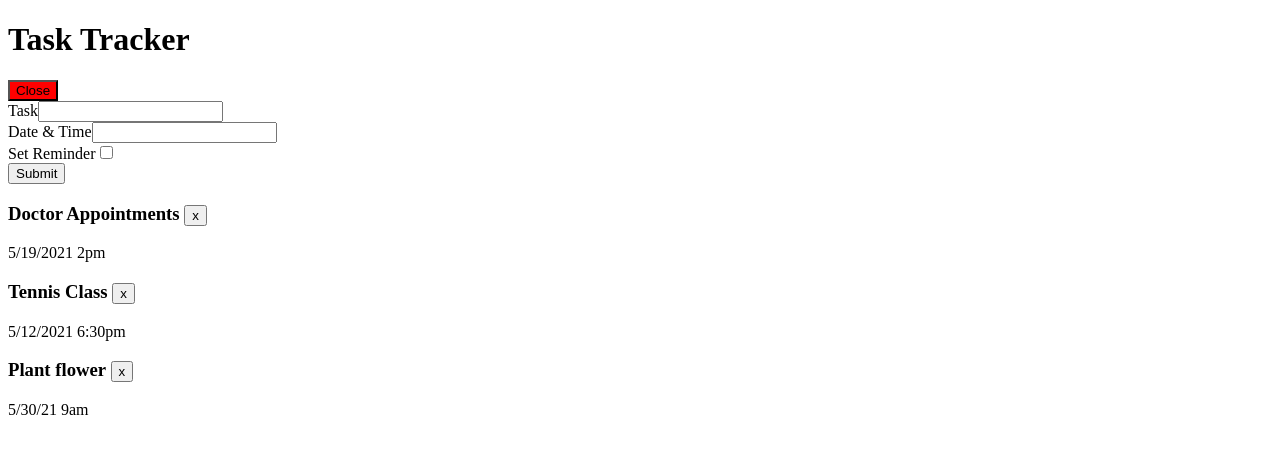
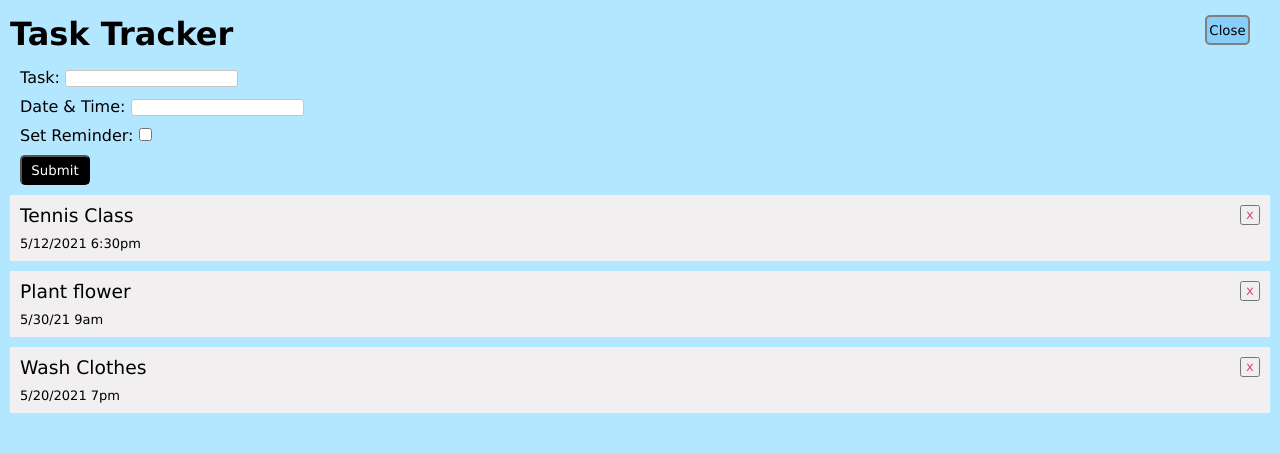
Before and after one commit to sunnycat000/TaskTracker_1, an Angular app: page / in a window 1280 px wide. Both pictures are taken after a click on the button "Add". Shown: the top 454 px of the page. Built offline with nearby package versions, Linux system fonts and the light colour scheme; data requests are answered from the project's data file.

Commit message:
Added styles

```diff
--- a/db.json
+++ b/db.json
@@ -1,11 +1,5 @@
 {
   "tasks": [
-    {
-      "id": 1,
-      "text": "Doctor Appointments",
-      "time": "5/19/2021 2pm",
-      "reminder": true
-    },
     {
       "id": 2,
       "text": "Tennis Class",
@@ -17,6 +11,12 @@
       "time": "5/30/21 9am",
       "reminder": true,
       "id": 3
+    },
+    {
+      "text": "Wash Clothes",
+      "time": "5/20/2021 7pm",
+      "reminder": true,
+      "id": 4
     }
   ]
 }
--- a/src/app/components/header/header.component.css
+++ b/src/app/components/header/header.component.css
@@ -0,0 +1,7 @@
+.header {
+  margin: 15px 10px;
+}
+
+h1 {
+  display: inline-block;
+}
--- a/src/app/components/header/header.component.html
+++ b/src/app/components/header/header.component.html
@@ -1,7 +1,7 @@
 <div class="header">
   <h1>Task Tracker</h1>
   <app-toggle-btn
-    color="{{ showAddTask ? 'red' : 'green' }}"
+    color="{{ showAddTask ? 'LightSkyBlue' : 'LightPink' }}"
     text="{{ showAddTask ? 'Close' : 'Add' }}"
     (btnClicked)="toggleNewTask()"
   ></app-toggle-btn>
--- a/src/app/components/new-task/new-task.component.css
+++ b/src/app/components/new-task/new-task.component.css
@@ -0,0 +1,21 @@
+.newTask {
+  margin-left: 10px;
+}
+
+div {
+  margin: 10px;
+}
+
+button {
+  margin-left: 10px;
+  background-color: black;
+  color: white;
+  height: 30px;
+  width: 70px;
+  border-radius: 5px;
+}
+
+input {
+  border: 1px solid rgb(197, 197, 196);
+  border-radius: 3px;
+}
--- a/src/app/components/new-task/new-task.component.html
+++ b/src/app/components/new-task/new-task.component.html
@@ -1,14 +1,14 @@
 <div class="newTask" *ngIf="showAddTask">
   <div>
-    <label for="text">Task</label>
+    <label for="text">Task: </label>
     <input type="text" id="text" [(ngModel)]="text" />
   </div>
   <div>
-    <label for="time">Date & Time</label>
+    <label for="time">Date & Time: </label>
     <input type="text" id="time" [(ngModel)]="time" />
   </div>
   <div>
-    <label for="reminder">Set Reminder</label>
+    <label for="reminder">Set Reminder: </label>
     <input type="checkbox" name="" id="reminder" [(ngModel)]="reminder" />
   </div>
   <button (click)="onSubmit()">Submit</button>
--- a/src/app/components/task-item/task-item.component.css
+++ b/src/app/components/task-item/task-item.component.css
@@ -0,0 +1,26 @@
+.tasks {
+  background-color: rgb(241, 239, 239);
+  margin: 10px;
+  padding: 10px;
+}
+p {
+  padding-top: 10px;
+  font-size: small;
+}
+
+h3 {
+  font-weight: 500;
+}
+input {
+  border: none;
+  height: 25px;
+  background-color: rgb(205, 239, 243);
+}
+button {
+  float: right;
+  width: 20px;
+  height: 20px;
+  text-align: center;
+  line-height: 16px;
+  color: rgb(211, 81, 125);
+}
--- a/src/app/components/toggle-btn/toggle-btn.component.css
+++ b/src/app/components/toggle-btn/toggle-btn.component.css
@@ -0,0 +1,8 @@
+button {
+  margin: auto 20px;
+  float: right;
+  height: 30px;
+  width: 45px;
+  border-radius: 5px;
+  border: 2px solid grey;
+}
--- a/src/styles.css
+++ b/src/styles.css
@@ -1 +1,10 @@
 /* You can add global styles to this file, and also import other style files */
+* {
+  margin: 0px;
+  padding: 0px;
+  font-family: Verdana, Geneva, Tahoma, sans-serif;
+}
+
+body {
+  background-color: rgb(178, 231, 255);
+}
```
